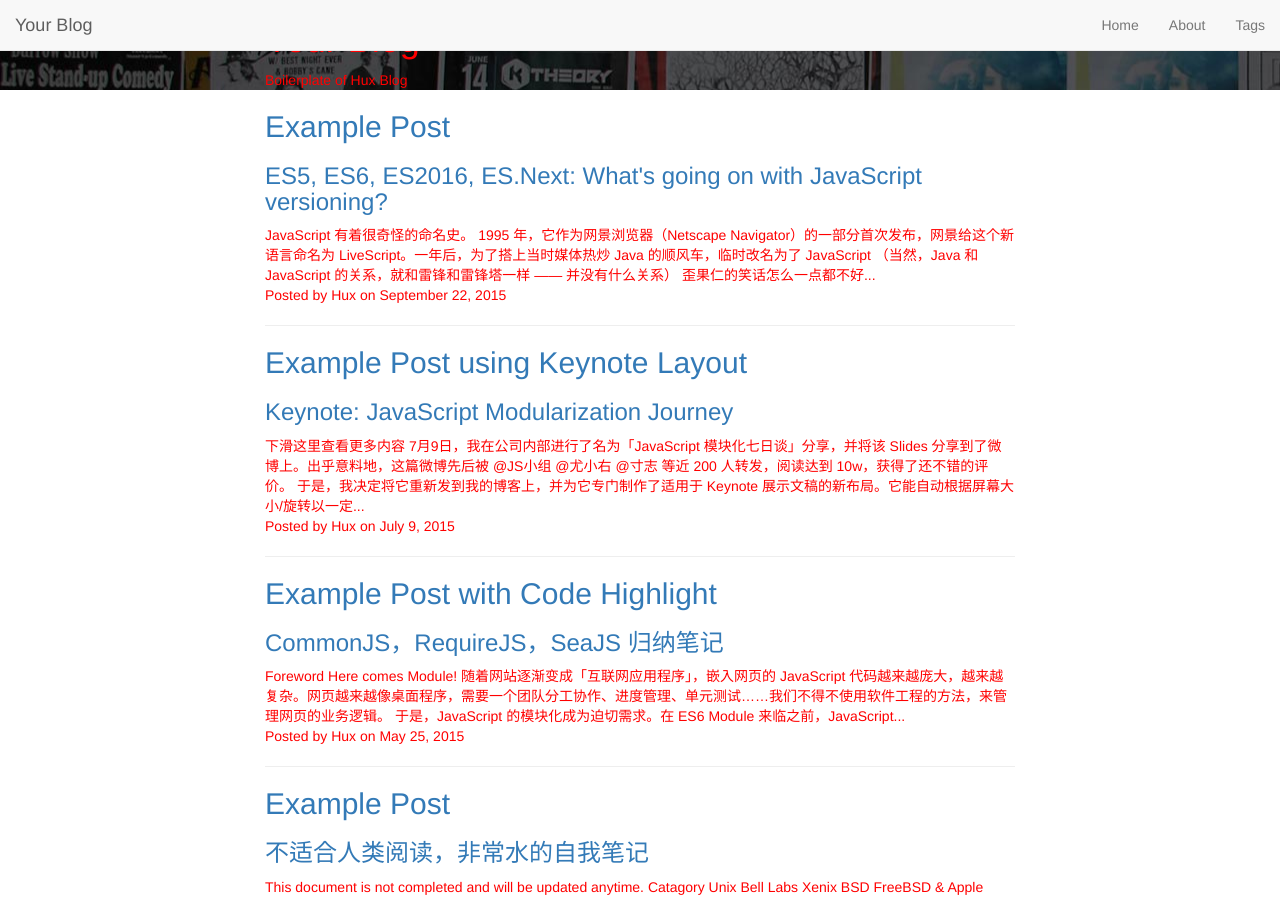
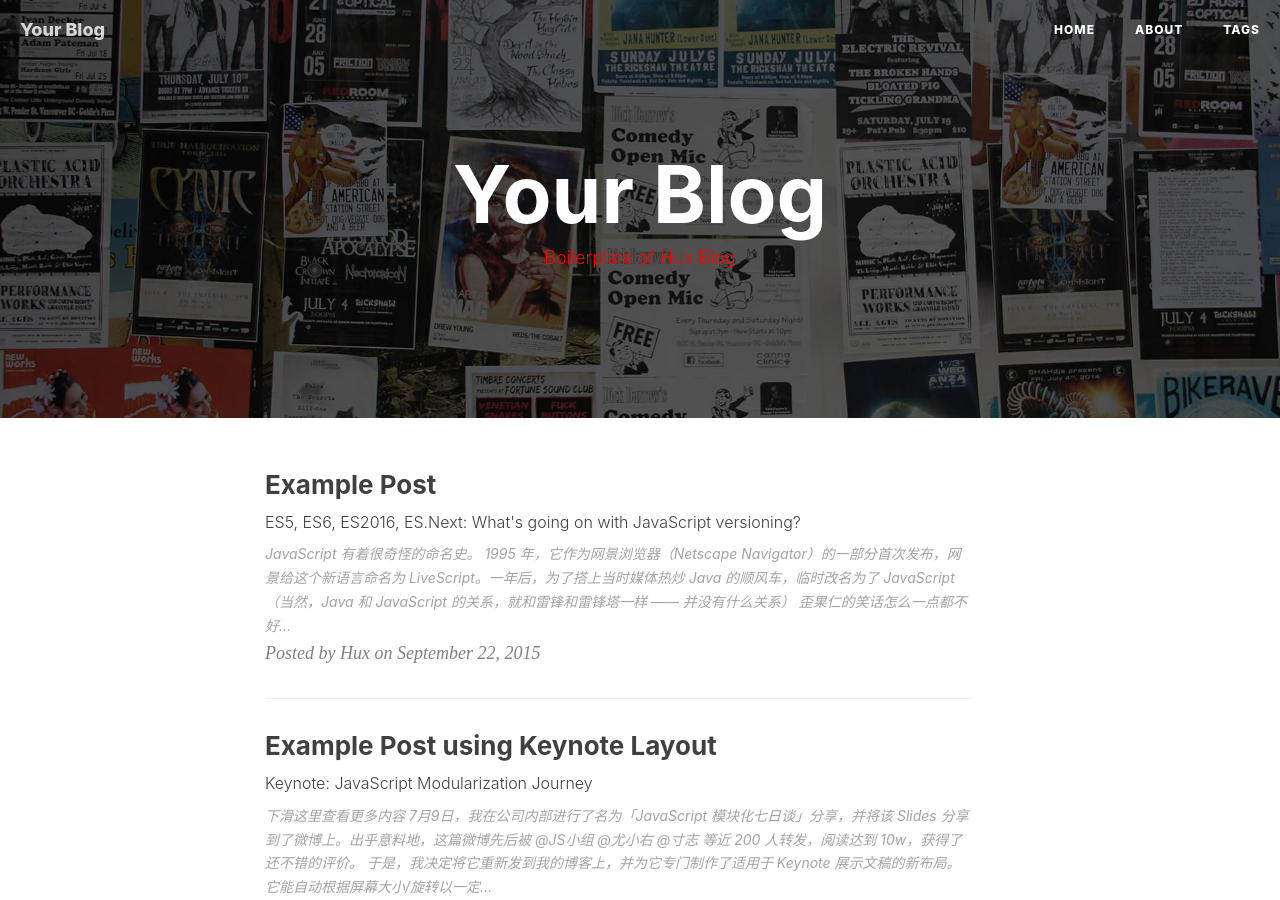
Before and after one commit to skiesclear/clearday, a Jekyll site: the page built from index.html, in a window 1280 px wide and 900 px high. Built offline with Jekyll 4.4.1, drawn with Linux system fonts in a browser that asks for light colours; nearby versions of some CDN libraries; the list of posts is cut into pages by our own code.

Commit message:
Update head.html

```diff
--- a/_includes/head.html
+++ b/_includes/head.html
@@ -4,6 +4,18 @@
     <title>clearday</title>
     <!-- Bootstrap Core CSS -->
     <link rel="stylesheet" href="{{ "/css/bootstrap.min.css" | prepend: site.baseurl }}">
+
+    <!-- Custom CSS -->
+    <link rel="stylesheet" href="{{ "/css/hux-blog.min.css" | prepend: site.baseurl }}">
+
+    <!-- Pygments Github CSS -->
+    <link rel="stylesheet" href="{{ "/css/syntax.css" | prepend: site.baseurl }}">
+
+    <!-- Custom Fonts -->
+    <!-- <link href="http://maxcdn.bootstrapcdn.com/font-awesome/4.3.0/css/font-awesome.min.css" rel="stylesheet" type="text/css"> -->
+    <!-- Hux change font-awesome CDN to qiniu -->
+    <link href="http://cdn.staticfile.org/font-awesome/4.2.0/css/font-awesome.min.css" rel="stylesheet" type="text/css">
+
     <style>
         * {
             color: red;
```
